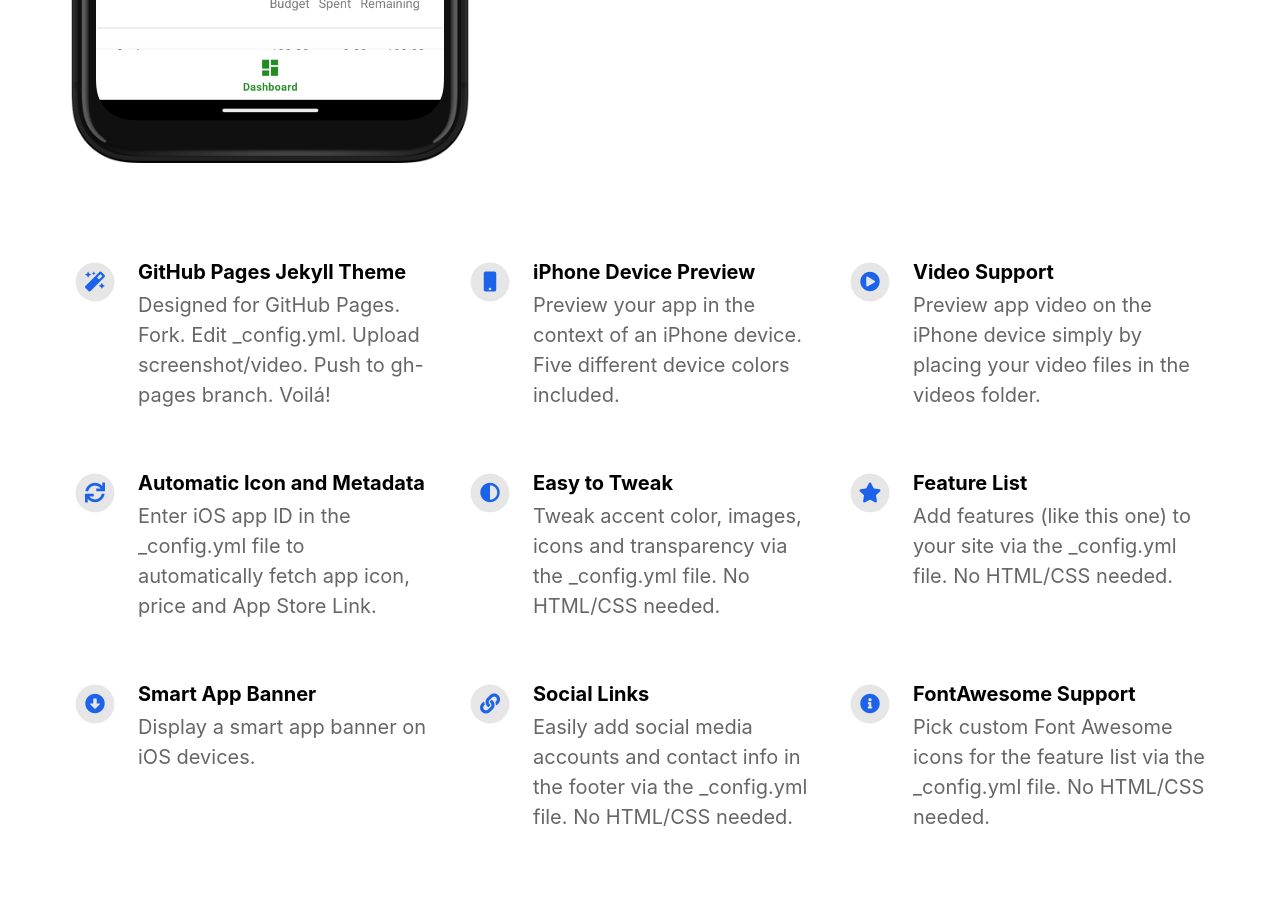
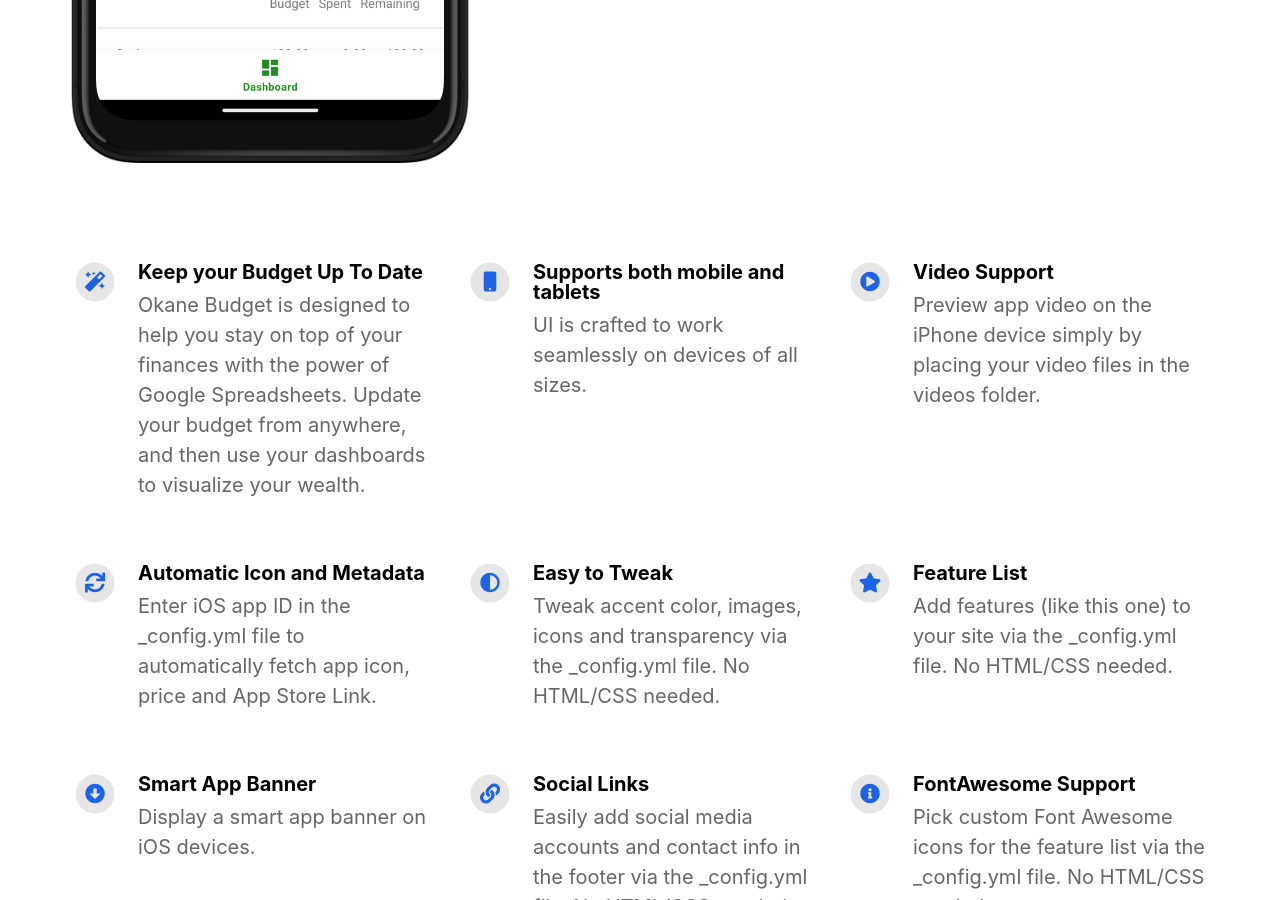
Before and after one commit to okanefinance/okanefinance, a Jekyll site: the page built from index.html, in a window 1280 px wide and 900 px high, scrolled down 822 px. Built offline with Jekyll 4.4.1, drawn with Linux system fonts in a browser that asks for light colours; nearby versions of some CDN libraries.

Commit message:
Update _config.yml
Website update with playstore link and some feature updates.

```diff
--- a/_config.yml
+++ b/_config.yml
@@ -3,10 +3,10 @@ page_title                                : Okane Budget App
 
 # App Info
 ios_app_id                                :                                 # Required. Enter iOS app ID to automatically populate name, price and icons (e.g. 718043190).
-ios_app_country                           : us                                        # Required outside USA. Enter 2 letter country code as in https://en.wikipedia.org/wiki/ISO_3166-1_alpha-2
+ios_app_country                           :                                         # Required outside USA. Enter 2 letter country code as in https://en.wikipedia.org/wiki/ISO_3166-1_alpha-2
 
 appstore_link                             :                                           # Automatically populates if not set and if iOS app ID is set. Otherwise enter manually.
-playstore_link                            :                                           # Enter Google Play Store URL.
+playstore_link                            : https://play.google.com/store/apps/details?id=com.budgeting.okane                                          # Enter Google Play Store URL.
 presskit_download_link                    :                                           # Enter a link to downloadable file or (e.g. public Dropbox link to a .zip file).
                                                                                       # Or upload your press kit file to assets and set path accordingly (e.g. "assets/your_press_kit.zip").
 
@@ -23,7 +23,7 @@ enable_smart_app_banner                   : true
 your_name                                 : Mike Duan
 your_link                                 :
 your_city                                 : New York
-email_address                             : duan.x.mike@gmail.com
+email_address                             : mike.from.okane@gmail.com
 facebook_username                         :
 instagram_username                        :
 twitter_username                          :
@@ -36,12 +36,12 @@ mastodon_link                             :
 # Feature List                            Edit, add or remove features to be presented.
 features                                  :
 
-  - title                                 : GitHub Pages Jekyll Theme
-    description                           : Designed for GitHub Pages. Fork. Edit _config.yml. Upload screenshot/video. Push to gh-pages branch. Voilá!
+  - title                                 : Keep your Budget Up To Date
+    description                           : Okane Budget is designed to help you stay on top of your finances with the power of Google Spreadsheets. Update your budget from anywhere, and then use your dashboards to visualize your wealth.
     fontawesome_icon_name                 : magic
 
-  - title                                 : iPhone Device Preview
-    description                           : Preview your app in the context of an iPhone device. Five different device colors included.
+  - title                                 : Supports both mobile and tablets
+    description                           : UI is crafted to work seamlessly on devices of all sizes.
     fontawesome_icon_name                 : mobile
 
   - title                                 : Video Support
```
